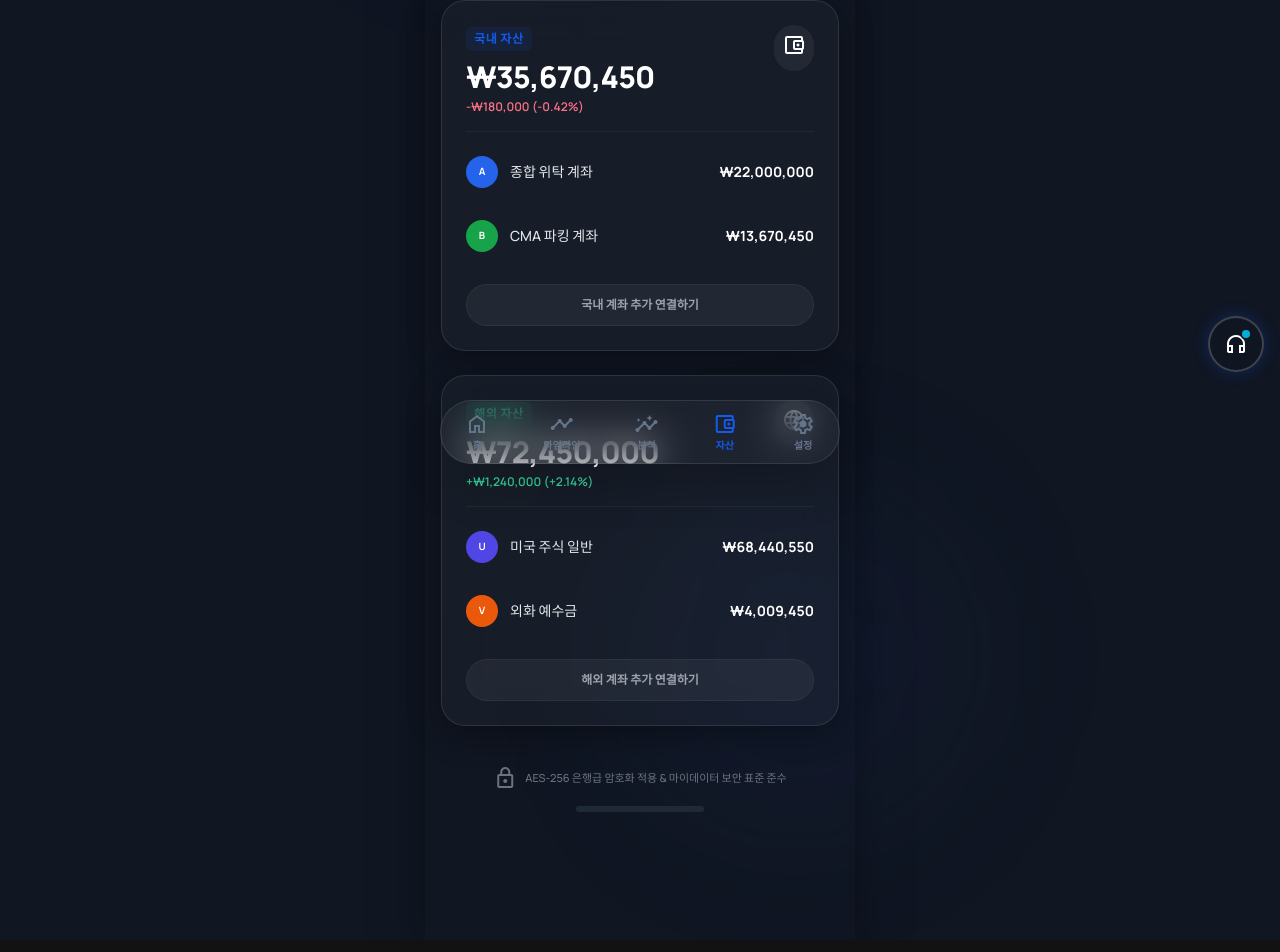
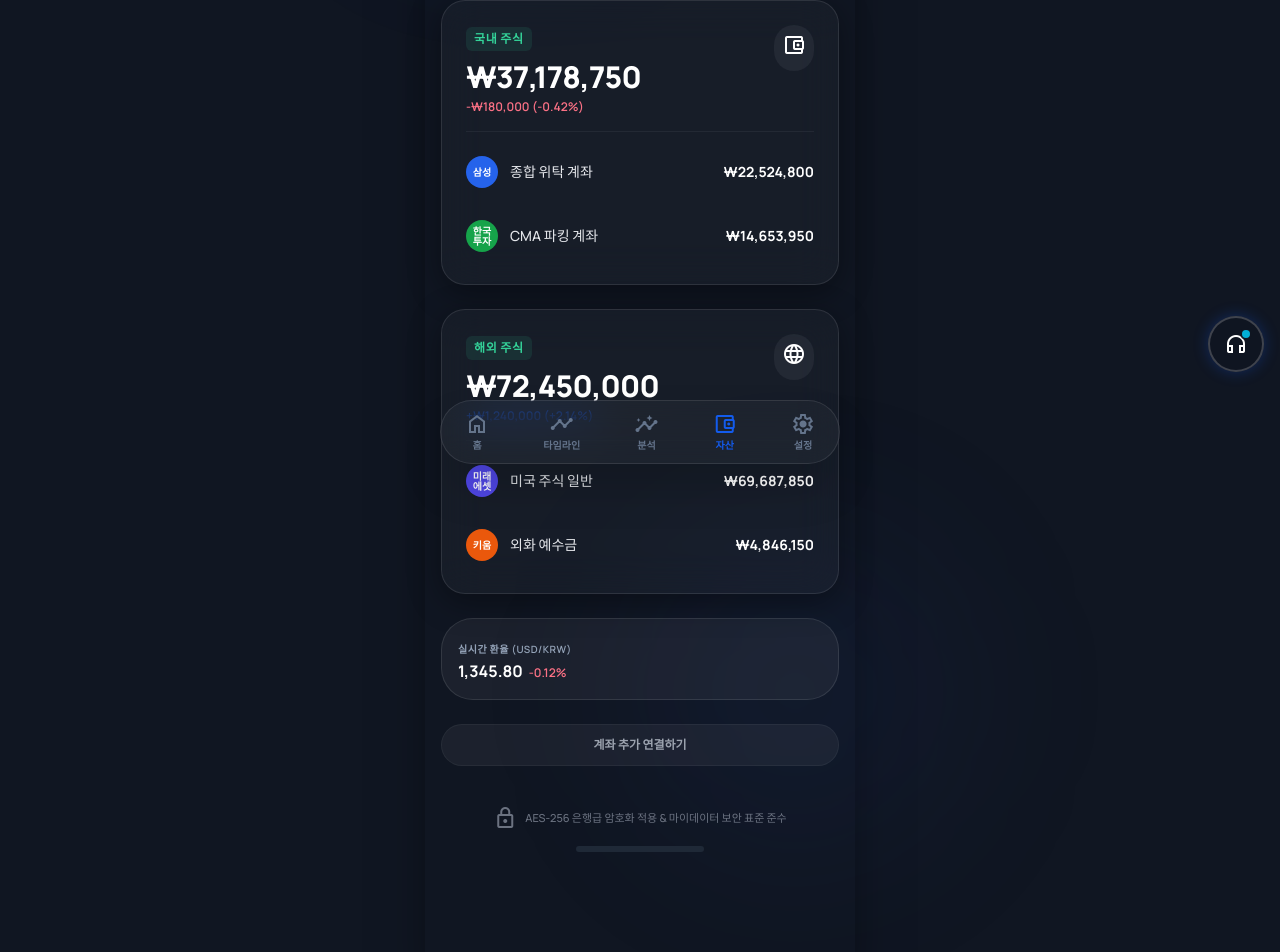
Before and after one commit to KOSCOM-TEAM1/frontend, a React (Vite) app: page /assets in a window 1280 px wide. Shown: the part 312-1264 px from the top of the page. Built offline with nearby package versions, Linux system fonts and the light colour scheme; a web font is replaced by a local one.

Commit message:
Feat: 통합 자산 현황 페이지 수정

```diff
--- a/src/pages/TotalAssetInventory.jsx
+++ b/src/pages/TotalAssetInventory.jsx
@@ -1,5 +1,5 @@
-import { useNavigate } from 'react-router-dom';
-import Navigation from '../components/Navigation';
+import { useNavigate } from "react-router-dom";
+import Navigation from "../components/Navigation";
 
 function TotalAssetInventory() {
   const navigate = useNavigate();
@@ -9,21 +9,42 @@ function TotalAssetInventory() {
       <div
         className="min-h-screen relative"
         style={{
-          width: '100%',
-          maxWidth: '430px',
-          marginLeft: 'auto',
-          marginRight: 'auto',
-          boxShadow: '0 25px 50px -12px rgba(0, 0, 0, 0.5)'
+          width: "100%",
+          maxWidth: "430px",
+          marginLeft: "auto",
+          marginRight: "auto",
+          boxShadow: "0 25px 50px -12px rgba(0, 0, 0, 0.5)",
         }}
       >
-        <div className="orb w-64 h-64 bg-primary/20 top-[-50px] left-[-50px]" style={{position: 'absolute', borderRadius: '50%', filter: 'blur(80px)', zIndex: 0}}></div>
-        <div className="orb w-80 h-80 bg-blue-900/10 bottom-[10%] right-[-100px]" style={{position: 'absolute', borderRadius: '50%', filter: 'blur(80px)', zIndex: 0}}></div>
+        <div
+          className="orb w-64 h-64 bg-primary/20 top-[-50px] left-[-50px]"
+          style={{
+            position: "absolute",
+            borderRadius: "50%",
+            filter: "blur(80px)",
+            zIndex: 0,
+          }}
+        ></div>
+        <div
+          className="orb w-80 h-80 bg-blue-900/10 bottom-[10%] right-[-100px]"
+          style={{
+            position: "absolute",
+            borderRadius: "50%",
+            filter: "blur(80px)",
+            zIndex: 0,
+          }}
+        ></div>
         <div className="relative z-10 flex flex-col min-h-screen">
           <div className="flex items-center p-4 pb-2 justify-between">
-          <div className="text-white flex size-12 shrink-0 items-center cursor-pointer" onClick={() => navigate(-1)}>
+            <div
+              className="text-white flex size-12 shrink-0 items-center cursor-pointer"
+              onClick={() => navigate(-1)}
+            >
               <span className="material-symbols-outlined">arrow_back_ios</span>
             </div>
-          <h2 className="text-white text-lg font-bold leading-tight tracking-tight flex-1 text-center">통합 자산 현황</h2>
+            <h2 className="text-white text-lg font-bold leading-tight tracking-tight flex-1 text-center">
+              통합 자산 현황
+            </h2>
             <div className="flex w-12 items-center justify-end">
               <button className="flex max-w-[480px] cursor-pointer items-center justify-center overflow-hidden rounded-xl h-12 bg-transparent text-white gap-2 text-base font-bold leading-normal tracking-[0.015em] min-w-0 p-0">
                 <span className="material-symbols-outlined">tune</span>
@@ -31,78 +52,147 @@ function TotalAssetInventory() {
             </div>
           </div>
           <div className="px-4 py-6">
-          <h1 className="text-white tracking-tight text-[28px] font-extrabold leading-tight">내 자산 한눈에 보기</h1>
-          <p className="text-gray-400 text-sm font-normal leading-relaxed pt-2">연결된 모든 계좌의 자산을 실시간으로 확인하세요.</p>
+            <h1 className="text-white tracking-tight text-[28px] font-extrabold leading-tight">
+              내 자산 한눈에 보기
+            </h1>
+            <p className="text-gray-400 text-sm font-normal leading-relaxed pt-2">
+              연결된 모든 계좌의 자산을 실시간으로 확인하세요.
+            </p>
             <div className="mt-4 py-4 px-4 rounded-2xl bg-white/5 border border-white/10">
-            <p className="text-slate-400 text-xs font-semibold uppercase tracking-wider mb-1">총 자산 잔액</p>
-            <p className="text-white text-2xl font-extrabold tracking-tight">₩108,120,450</p>
-            <p className="text-emerald-400 text-sm font-semibold mt-1">+₩1,060,000 (+0.99%)</p>
+              <p className="text-slate-400 text-xs font-semibold uppercase tracking-wider mb-1">
+                총 자산 잔액
+              </p>
+              <p className="text-white text-2xl font-extrabold tracking-tight">
+                ₩117,894,100
+              </p>
+              <p className="text-primary text-sm font-semibold mt-1">
+                +₩1,120,500 (+0.96%)
+              </p>
             </div>
           </div>
           <div className="px-4 space-y-6 flex-1 animate-slide-in-up">
             <div className="glass-card rounded-3xl p-6 relative overflow-hidden hover-lift transition-all duration-300">
               <div className="flex justify-between items-start mb-4">
                 <div>
-                <span className="text-xs font-bold text-primary bg-primary/10 px-2 py-1 rounded-md mb-2 inline-block uppercase tracking-wider">국내 자산</span>
-                <h3 className="text-3xl font-extrabold text-white tracking-tight">₩35,670,450</h3>
-                <p className="text-rose-400 text-xs font-semibold mt-1">-₩180,000 (-0.42%)</p>
+                  {/* <span className="text-xs font-bold text-primary bg-primary/10 px-2 py-1 rounded-md mb-2 inline-block uppercase tracking-wider"> */}
+
+                  <span className="text-xs font-bold text-emerald-400 bg-emerald-400/10 px-2 py-1 rounded-md mb-2 inline-block uppercase tracking-wider">
+                    국내 주식
+                  </span>
+                  <h3 className="text-3xl font-extrabold text-white tracking-tight">
+                    ₩37,178,750
+                  </h3>
+                  <p className="text-rose-400 text-xs font-semibold mt-1">
+                    -₩180,000 (-0.42%)
+                  </p>
                 </div>
                 <div className="bg-white/5 p-2 rounded-xl">
-                <span className="material-symbols-outlined text-white">account_balance_wallet</span>
+                  <span className="material-symbols-outlined text-white">
+                    account_balance_wallet
+                  </span>
                 </div>
               </div>
               <div className="space-y-4 pt-4 border-t border-white/5">
                 <div className="flex justify-between items-center hover:bg-white/5 transition-all duration-200 p-2 -mx-2 rounded-lg">
                   <div className="flex items-center gap-3">
-                  <div className="w-8 h-8 rounded-lg bg-blue-600 flex items-center justify-center text-[10px] font-bold">A</div>
-                  <span className="text-sm font-medium text-gray-200">종합 위탁 계좌</span>
+                    <div className="w-8 h-8 rounded-lg bg-blue-600 flex items-center justify-center text-[10px] font-bold leading-none">
+                      삼성
                     </div>
-                <span className="text-sm font-bold text-white">₩22,000,000</span>
+                    <span className="text-sm font-medium text-gray-200">
+                      종합 위탁 계좌
+                    </span>
+                  </div>
+                  <span className="text-sm font-bold text-white">
+                    ₩22,524,800
+                  </span>
                 </div>
                 <div className="flex justify-between items-center hover:bg-white/5 transition-all duration-200 p-2 -mx-2 rounded-lg">
                   <div className="flex items-center gap-3">
-                  <div className="w-8 h-8 rounded-lg bg-green-600 flex items-center justify-center text-[10px] font-bold">B</div>
-                  <span className="text-sm font-medium text-gray-200">CMA 파킹 계좌</span>
+                    <div className="w-8 h-8 rounded-lg bg-green-600 flex items-center justify-center text-[10px] font-bold leading-none">
+                      한국
+                      <br />
+                      투자
                     </div>
-                <span className="text-sm font-bold text-white">₩13,670,450</span>
+                    <span className="text-sm font-medium text-gray-200">
+                      CMA 파킹 계좌
+                    </span>
+                  </div>
+                  <span className="text-sm font-bold text-white">
+                    ₩14,653,950
+                  </span>
                 </div>
               </div>
-            <button className="w-full mt-6 py-3 bg-white/5 hover:bg-white/10 rounded-xl text-xs font-bold text-gray-400 transition-all border border-white/5 hover:border-white/20 hover:scale-[1.02] active:scale-95">
-              국내 계좌 추가 연결하기
-            </button>
             </div>
             <div className="glass-card rounded-3xl p-6 relative overflow-hidden">
               <div className="flex justify-between items-start mb-4">
                 <div>
-                <span className="text-xs font-bold text-emerald-400 bg-emerald-400/10 px-2 py-1 rounded-md mb-2 inline-block uppercase tracking-wider">해외 자산</span>
-                <h3 className="text-3xl font-extrabold text-white tracking-tight">₩72,450,000</h3>
-                <p className="text-emerald-400 text-xs font-semibold mt-1">+₩1,240,000 (+2.14%)</p>
+                  <span className="text-xs font-bold text-emerald-400 bg-emerald-400/10 px-2 py-1 rounded-md mb-2 inline-block uppercase tracking-wider">
+                    해외 주식
+                  </span>
+                  <h3 className="text-3xl font-extrabold text-white tracking-tight">
+                    ₩72,450,000
+                  </h3>
+                  <p className="text-primary text-xs font-semibold mt-1">
+                    +₩1,240,000 (+2.14%)
+                  </p>
                 </div>
                 <div className="bg-white/5 p-2 rounded-xl">
-                <span className="material-symbols-outlined text-white">language</span>
+                  <span className="material-symbols-outlined text-white">
+                    language
+                  </span>
                 </div>
               </div>
               <div className="space-y-4 pt-4 border-t border-white/5">
                 <div className="flex justify-between items-center hover:bg-white/5 transition-all duration-200 p-2 -mx-2 rounded-lg">
                   <div className="flex items-center gap-3">
-                  <div className="w-8 h-8 rounded-lg bg-indigo-600 flex items-center justify-center text-[10px] font-bold">U</div>
-                  <span className="text-sm font-medium text-gray-200">미국 주식 일반</span>
+                    <div className="w-8 h-8 rounded-lg bg-indigo-600 flex items-center justify-center text-[10px] font-bold leading-none">
+                      미래
+                      <br />
+                      에셋
                     </div>
-                <span className="text-sm font-bold text-white">₩68,440,550</span>
+                    <span className="text-sm font-medium text-gray-200">
+                      미국 주식 일반
+                    </span>
                   </div>
-              <div className="flex justify-between items-center hover:bg-white/5 transition-all duration-200 p-2 -mx-2 rounded-lg">
+                  <span className="text-sm font-bold text-white">
+                    ₩69,687,850
+                  </span>
+                </div>
+                <div className="flex justify-between items-center hover:bg-white/5 transition-all duration-200 p-2 -mx-2 rounded-lg ">
                   <div className="flex items-center gap-3">
-                  <div className="w-8 h-8 rounded-lg bg-orange-600 flex items-center justify-center text-[10px] font-bold">V</div>
-                  <span className="text-sm font-medium text-gray-200">외화 예수금</span>
+                    <div className="w-8 h-8 rounded-lg bg-orange-600 flex items-center justify-center text-[10px] font-bold leading-none">
+                      키움
                     </div>
-                <span className="text-sm font-bold text-white">₩4,009,450</span>
+                    <span className="text-sm font-medium text-gray-200">
+                      외화 예수금
+                    </span>
+                  </div>
+                  <span className="text-sm font-bold text-white">
+                    ₩4,846,150
+                  </span>
                 </div>
               </div>
+            </div>
+
+            {/* <div className="flex flex-col"> */}
+
+            <div className="mt-4 py-4 px-4 rounded-2xl bg-white/5 border border-white/10">
+              <span className="text-[10px] text-slate-400 font-semibold uppercase tracking-wider">
+                실시간 환율 (USD/KRW)
+              </span>
+              <div className="flex items-baseline gap-1.5">
+                <span className="text-white text-base font-bold">1,345.80</span>
+                <span className="text-rose-400 text-xs font-semibold">
+                  -0.12%
+                </span>
+              </div>
+            </div>
+
             <button className="w-full mt-6 py-3 bg-white/5 hover:bg-white/10 rounded-xl text-xs font-bold text-gray-400 transition-all border border-white/5 hover:border-white/20 hover:scale-[1.02] active:scale-95">
-              해외 계좌 추가 연결하기
+              계좌 추가 연결하기
             </button>
           </div>
-        </div>
+
           <div className="p-6 text-center space-y-4 mt-4 pb-32">
             <div className="flex items-center justify-center gap-2 text-gray-500 text-[11px] font-medium">
               <span className="material-symbols-outlined text-sm">lock</span>
```
Lines whose indentation alone changed are shown as unchanged.
